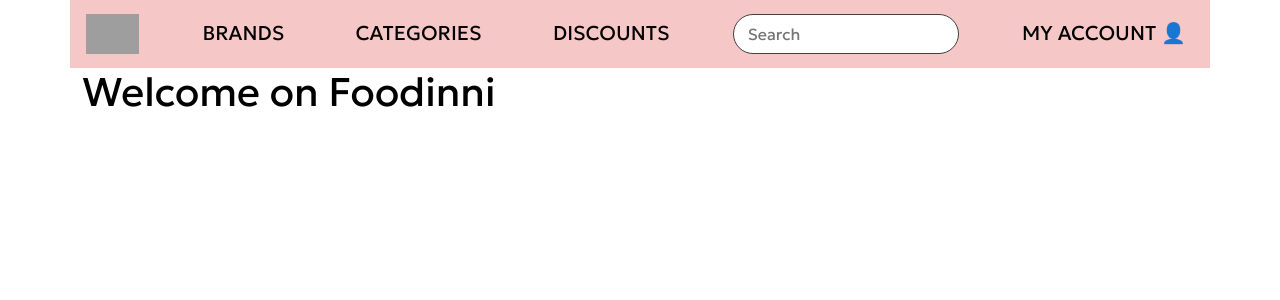
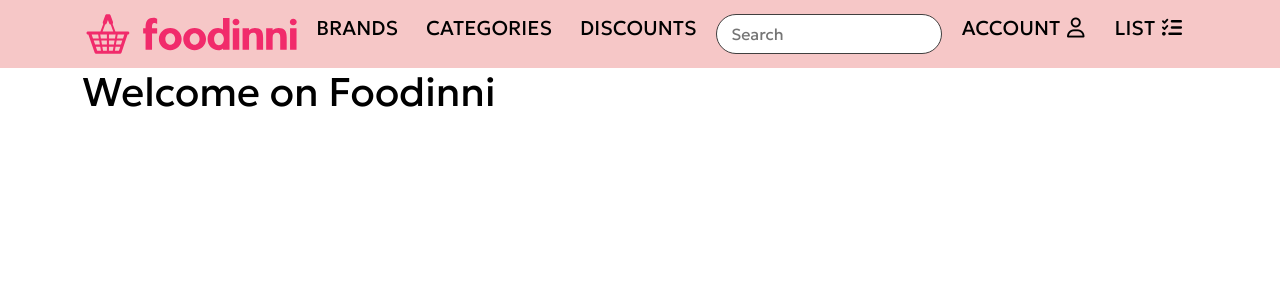
Before and after one commit to mimilgrp/foodinni, a PHP site: page / in a window 1280 px wide. Shown: the top 300 px of the page. Run offline with PHP 8.4, Linux system fonts and the light colour scheme; some libraries are stand-ins or nearby versions; grey boxes are pictures that could not be loaded.

Commit message:
update head navbar

```diff
--- a/view/head.php
+++ b/view/head.php
@@ -12,61 +12,65 @@
     <title>Foodinni</title>
 </head>
 <body>
-    <div class="container container-navbar">
+    <div class="container-navbar">
+        <div class="container">
             <nav class="navbar-nav">
                 <ul class="nav justify-content-between">
-                <li class="nav-item d-none d-sm-block">
-                    <a href=".">
-                        <img src="img/logo.svg">
+                    <li class="nav-item">
+                        <a href="." class="d-none d-sm-block">
+                            <img src="img/logo-large.svg" class="nav-img">
+                        </a>
+                        <a href="." class="d-block d-sm-none">
+                            <img src="img/logo-small.svg" class="nav-img">
                         </a>
                     </li>
-                <li class="nav-item d-block d-sm-none">
-                    <a href=".">
-                        <img src="img/icon.png">
-                    </a>
-                </li>
-                <li class="nav-item d-none d-xl-block">
-                    <a href=".">
-                        <div>
-                            Brands
+                    <li class="nav-item d-none d-lg-flex">
+                        <a href="." class="d-none d-xl-block">
+                            <div class="nav-menu">
+                                <p>Brands</p>
                             </div>
                         </a>
-                </li>
-                <li class="nav-item d-none d-lg-block">
-                    <a href=".">
-                        <div>
-                            Categories
+                        <a href="." class="d-none d-lg-block">
+                            <div class="nav-menu">
+                                <p>Categories</p>
                             </div>
                         </a>
-                </li>
-                <li class="nav-item d-none d-lg-block">
-                    <a href=".">
-                        <div>
-                            Discounts
+                        <a href="." class="d-none d-lg-block">
+                            <div class="nav-menu">
+                                <p>Discounts</p>
                             </div>
                         </a>
                     </li>
                     <li class="nav-item">
                         <form>
-                        <input type="search" placeholder="Search">
+                            <input type="search" placeholder="Search" class="nav-search">
                         </form>
                     </li>
-                <li class="nav-item d-none d-md-block">
-                    <a href=".">
-                        <div>
-                            My Account &#x1F464;
+                    <li class="nav-item d-flex">
+                        <a href="." class="d-none d-md-block">
+                            <div class="nav-menu">
+                                <p>Account <i class="fa-regular fa-user"></i></p>
                             </div>
                         </a>
-                </li>
-                <li class="nav-item d-block d-md-none">
-                    <a href=".">
-                        <div>
-                            <i class="fa-regular fa-user"></i>
+                        <a href="." class="d-block d-md-none">
+                            <div class="nav-menu">
+                                <p><i class="fa-regular fa-user"></i></p>
+                            </div>
+                        </a>
+                        <a href="." class="d-none d-xl-block">
+                            <div class="nav-menu">
+                                <p>List <i class="fa-solid fa-list-check"></i></p>
+                            </div>
+                        </a>
+                        <a href="." class="d-block d-xl-none">
+                            <div class="nav-menu">
+                                <p><i class="fa-solid fa-list-check"></i></p>
                             </div>
                         </a>
                     </li>
                 </ul>
             </nav>
         </div>
+    </div>
 </body>
 </html>
```
Lines whose indentation alone changed are shown as unchanged.
